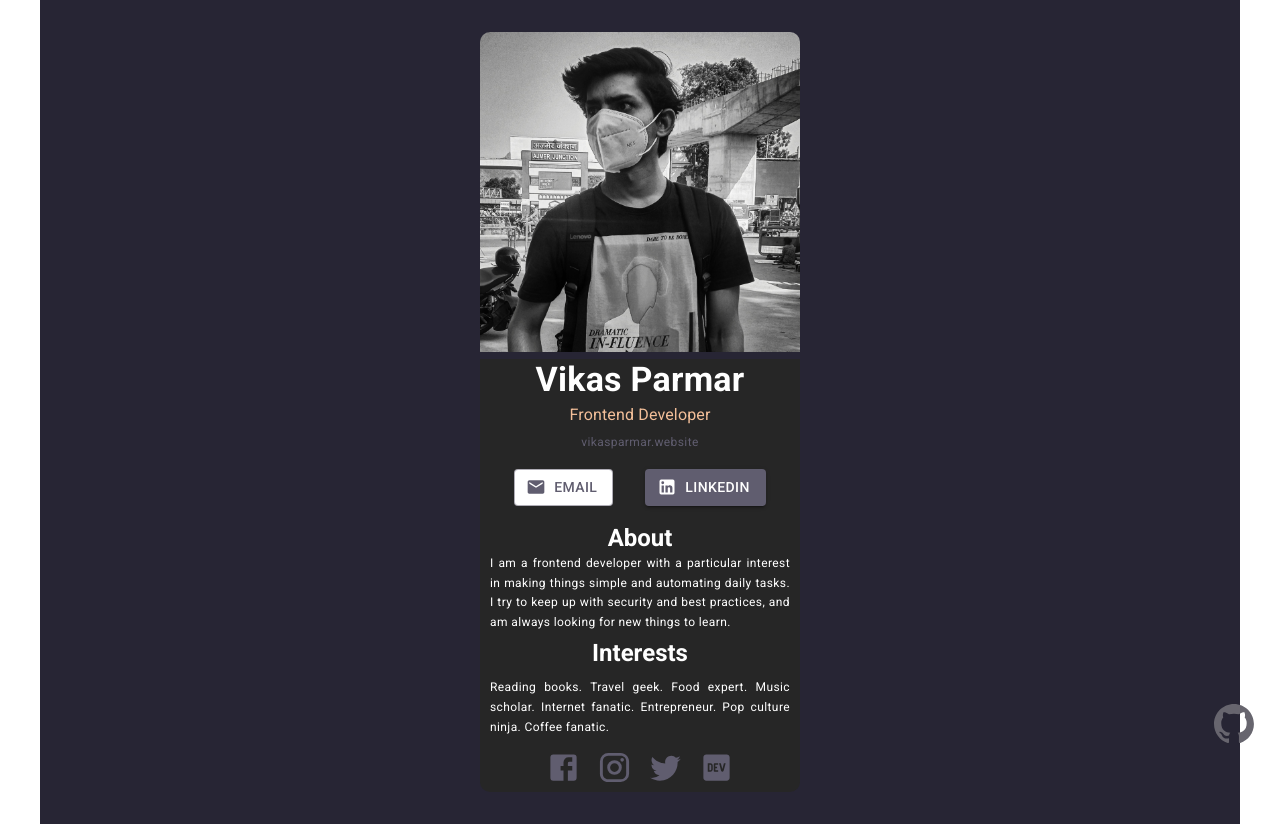
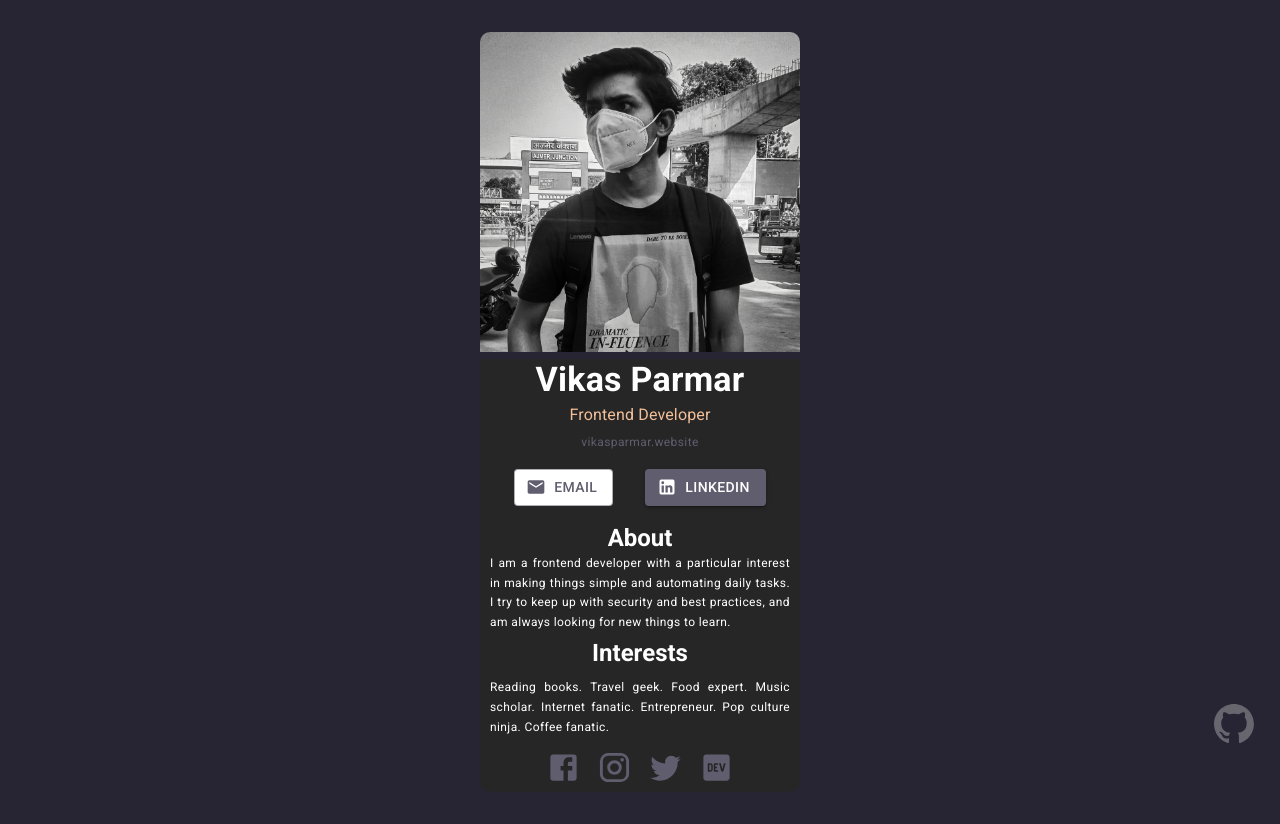
Before and after one commit to vikas-parmar/business-card, a React (Vite) app: page / in a window 1280 px wide. Built offline with nearby package versions, Linux system fonts and the light colour scheme.

Commit message:
background fix

```diff
--- a/src/App.jsx
+++ b/src/App.jsx
@@ -6,7 +6,7 @@ import github from './Assets/githubLogo.svg'
 
 const bodyStyle = {
   minHeight: "100vh",
-  maxWidth: "100%",
+  minWidth: "100%",
   display: "flex",
   backgroundColor: "secondary.main",
   flexDirection: "column",
```
